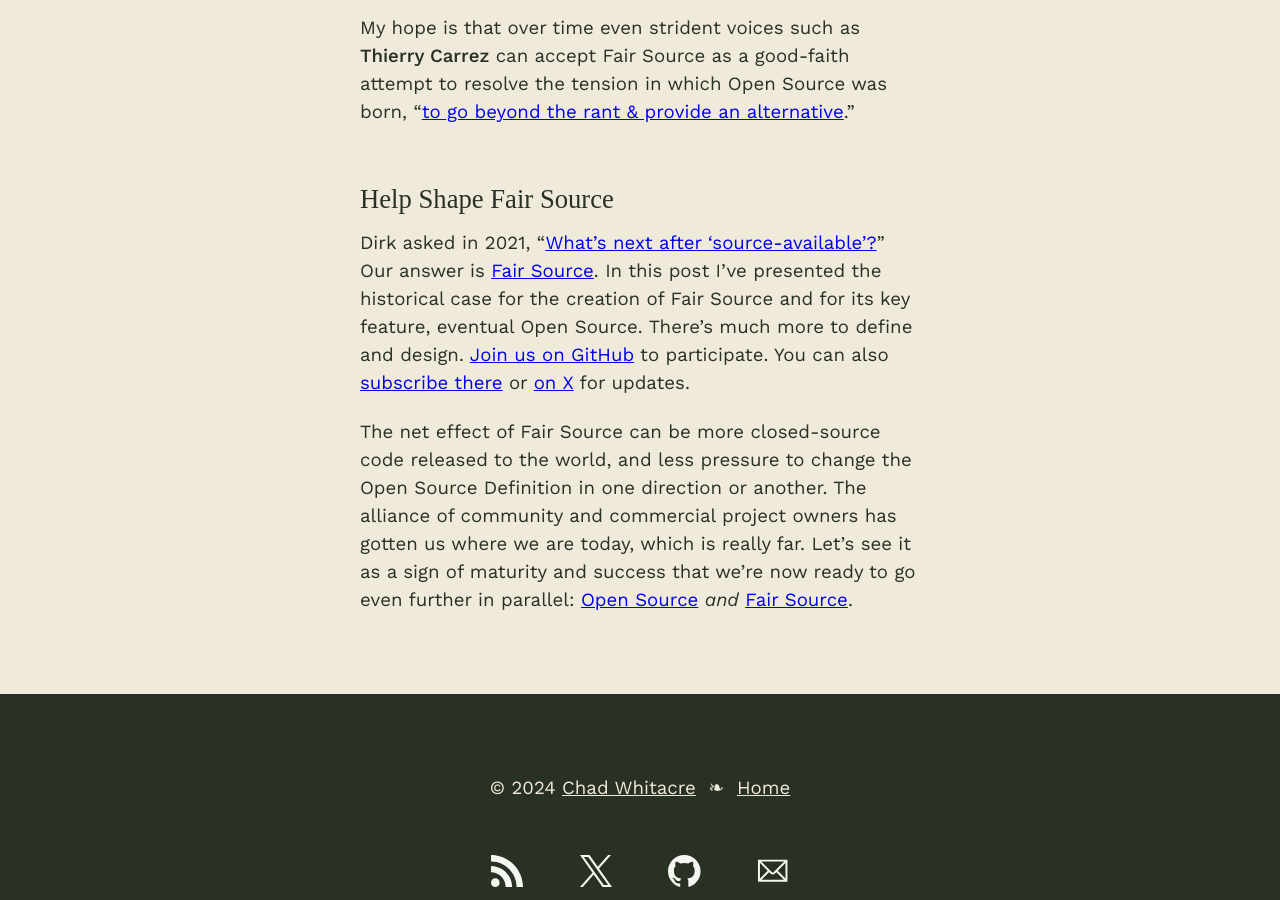
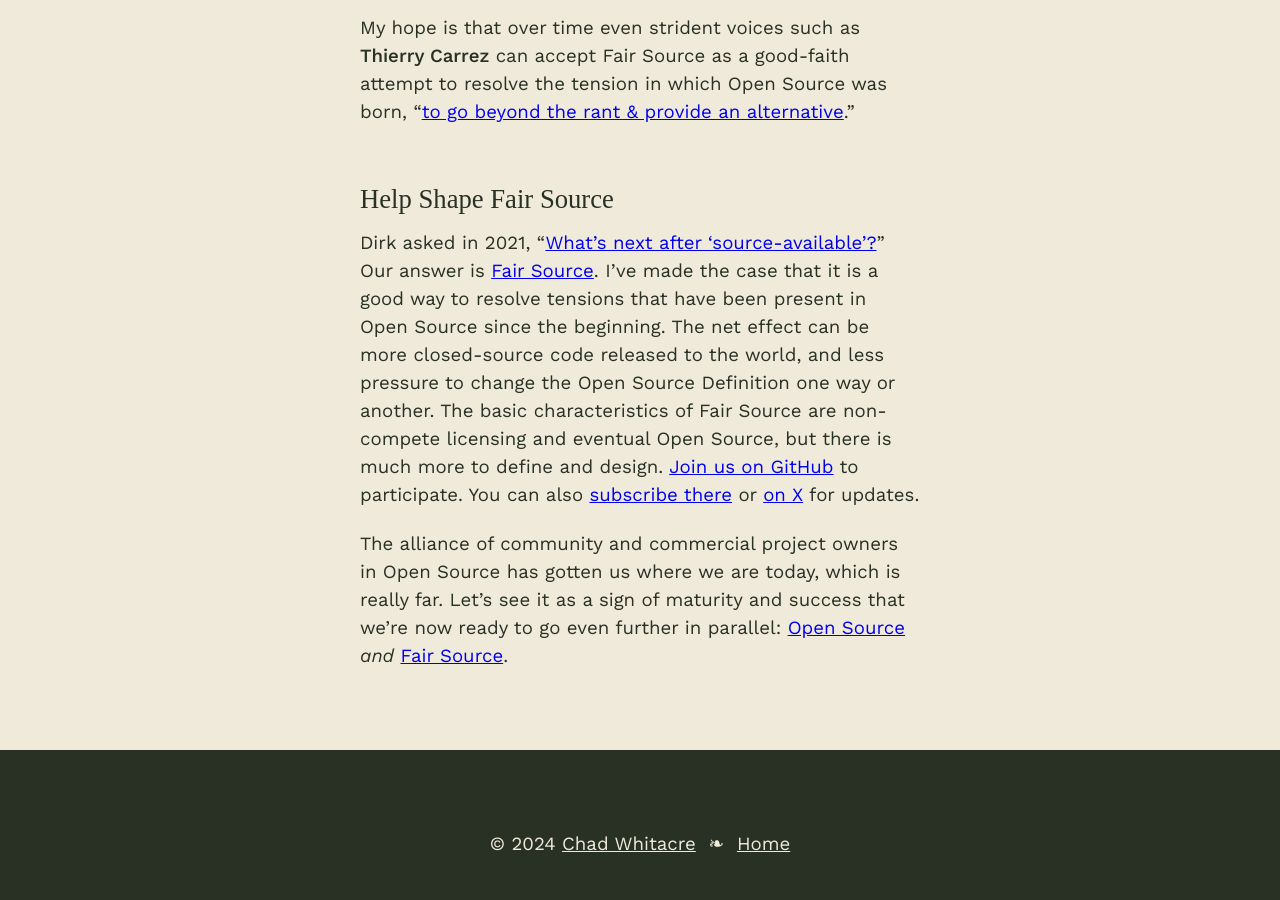
Before and after one commit to chadwhitacre/openpath, a Jekyll site: the page built from 2024/the-historical-case-for-fair-source/index.md, in a window 1280 px wide and 900 px high, scrolled down 12649 px. Built offline with Jekyll 4.4.1, drawn with Linux system fonts in a browser that asks for light colours; some web fonts are replaced; comment, search, counter and statistics services are not loaded.

Commit message:
Keep tightening conclusion

```diff
--- a/2024/the-historical-case-for-fair-source/index.md
+++ b/2024/the-historical-case-for-fair-source/index.md
@@ -384,16 +384,17 @@
 
 Dirk asked in 2021, "[What’s next after
 'source-available'?](https://dirkriehle.com/2021/10/05/whats-next-after-source-available/)"
-Our answer is [Fair Source](https://fair.io/). In this post I've presented the
-historical case for the creation of Fair Source and for its key feature,
-eventual Open Source. There's much more to define and design. [Join us on
-GitHub](https://github.com/fairsource/fair.io/issues/14) to participate. You
+Our answer is [Fair Source](https://fair.io/). I've made the case that it is a
+good way to resolve tensions that have been present in Open Source since the
+beginning. The net effect can be more closed-source code released to the
+world, and less pressure to change the Open Source Definition one way or
+another. The basic characteristics of Fair Source are non-compete licensing
+and eventual Open Source, but there is much more to define and design. [Join us
+on GitHub](https://github.com/fairsource/fair.io/issues/14) to participate. You
 can also [subscribe there](https://github.com/fairsource/fair.io/issues/14) or
 [on X](https://x.com/fairsrc) for updates.
 
-The net effect of Fair Source can be more closed-source code released to the
-world, and less pressure to change the Open Source Definition in one direction
-or another. The alliance of community and commercial project owners has
+The alliance of community and commercial project owners in Open Source has
 gotten us where we are today, which is really far. Let's see it as a sign of
 maturity and success that we're now ready to go even further in parallel: [Open
 Source](https://opensource.org/) _and_ [Fair Source](https://fair.io/).
```
